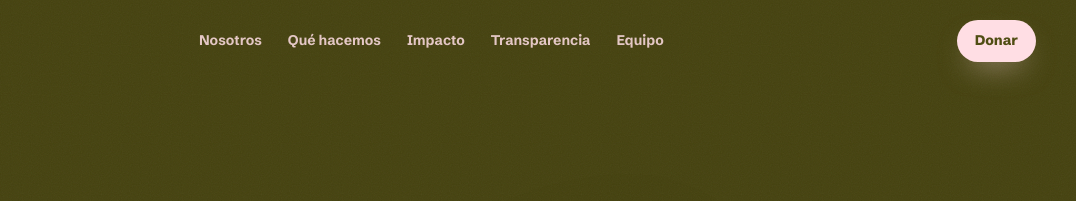
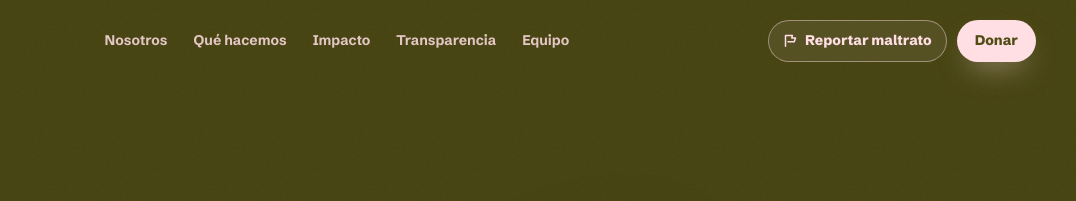
Before and after one commit to kecatirebusiness/proyectoempatados, a plain HTML site: page index.html in a window 1280 px wide. Shown: the top 201 px of the page, 204-1280 px from the left. Drawn offline with nearby package versions, Linux system fonts and the light colour scheme.

Commit message:
Portada: enlace Reportar maltrato en el menú y en el cierre

```diff
--- a/index.html
+++ b/index.html
@@ -62,6 +62,10 @@ nav.top.solid img{width:46px}
 nav .links{display:none;gap:26px;font-weight:700;font-size:14px;color:var(--pink)}
 nav .links a{text-decoration:none;opacity:.85;transition:opacity .2s}
 nav .links a:hover{opacity:1}
+.nav-r{display:flex;align-items:center;gap:10px}
+.nav-rep{display:inline-flex;align-items:center;gap:7px;height:42px;padding:0 14px;border-radius:999px;border:1.5px solid rgba(255,222,228,.45);background:rgba(255,222,228,.08);color:var(--pink);font-weight:800;font-size:14px;text-decoration:none;white-space:nowrap;backdrop-filter:blur(6px);-webkit-backdrop-filter:blur(6px);transition:background .2s}
+.nav-rep:hover{background:rgba(255,222,228,.18)}
+@media (max-width:420px){.nav-rep{padding:0 11px;font-size:13px}}
 nav .btn{height:42px;padding:0 18px;font-size:14px}
 
 /* ---------- hero ---------- */
@@ -350,7 +354,7 @@ footer .soc a{display:inline-flex;align-items:center;gap:8px;border:1px solid rg
 <nav class="top" id="nav">
   <a href="#top" aria-label="Inicio"><img src="/giveaway/assets/logo.png" alt="Proyecto Empatados"></a>
   <div class="links"><a href="#nosotros">Nosotros</a><a href="#que-hacemos">Qué hacemos</a><a href="#impacto">Impacto</a><a href="#transparencia">Transparencia</a><a href="#equipo">Equipo</a></div>
-  <a class="btn btn-pink" href="#unete">Donar</a>
+  <div class="nav-r"><a class="nav-rep" href="/reportar/"><svg width="15" height="15" viewBox="0 0 24 24" fill="none" stroke="currentColor" stroke-width="2.4" stroke-linecap="round" stroke-linejoin="round"><path d="M4 21V4h11l-1 4h6l-2 6H8"/></svg>Reportar maltrato</a><a class="btn btn-pink" href="#unete">Donar</a></div>
 </nav>
 
 <!-- ===== HERO ===== -->
@@ -592,6 +596,7 @@ footer .soc a{display:inline-flex;align-items:center;gap:8px;border:1px solid rg
       <a class="btn btn-olive" href="#unete">Apoyar cada mes</a>
       <a class="btn btn-ghost-dark" href="https://www.paypal.com/ncp/payment/DZZL526YDTY6N" target="_blank" rel="noopener">Donación única</a>
       <a class="btn btn-ghost-dark" href="/links/">Más formas de ayudar</a>
+      <a class="btn btn-ghost-dark" href="/reportar/">Reportar maltrato</a>
     </div>
   </div>
 </section>
```
